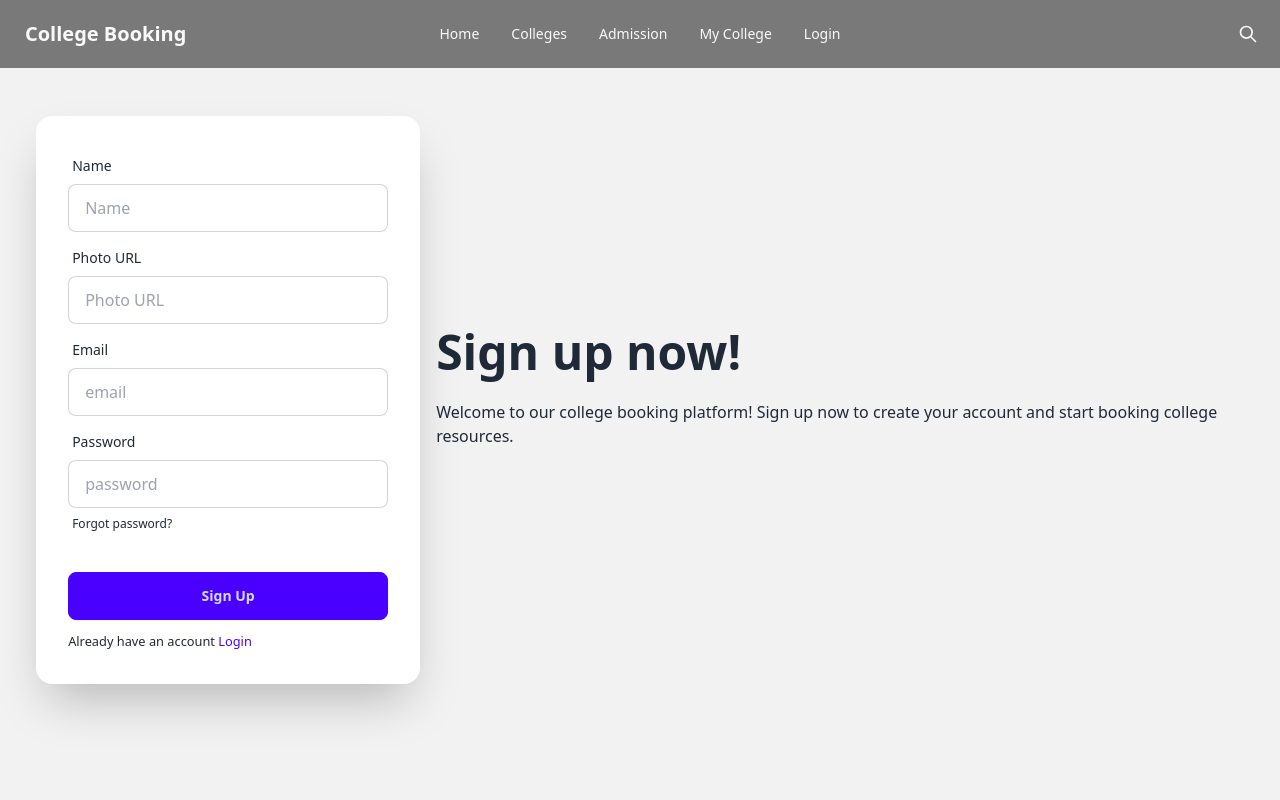
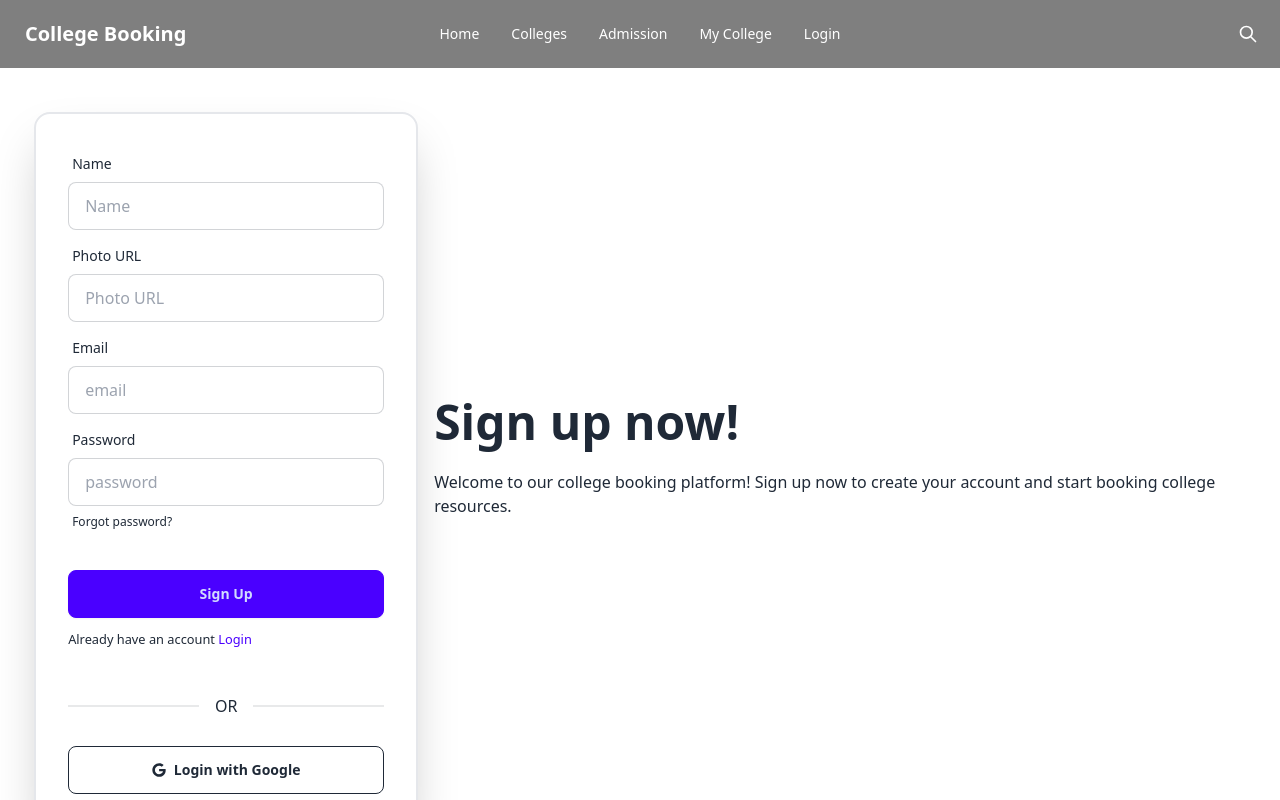
Before and after one commit to mosheurpau/College-booking-client, a React (Vite) app: page /signUp in a window 1280 px wide. Shown: the top 800 px of the page. Built offline with nearby package versions, Linux system fonts and the light colour scheme; no server answers.

Commit message:
added google login and insart user info to database

```diff
--- a/package.json
+++ b/package.json
@@ -22,6 +22,7 @@
     "react-dom": "^18.2.0",
     "react-helmet-async": "^2.0.4",
     "react-hook-form": "^7.51.3",
+    "react-icons": "^5.1.0",
     "react-responsive-carousel": "^3.2.23",
     "react-router-dom": "^6.22.3",
     "react-simple-captcha": "^9.3.1",
--- a/src/Shared/AddReview/AddReview.jsx
+++ b/src/Shared/AddReview/AddReview.jsx
@@ -2,6 +2,7 @@ import Swal from "sweetalert2";
 import { useState } from "react";
 import { useForm } from "react-hook-form";
 import Loading from "../Loading/Loading";
+import { useNavigate } from "react-router-dom";
 
 const AddReview = () => {
   const {
@@ -10,6 +11,7 @@ const AddReview = () => {
     handleSubmit,
     reset,
   } = useForm();
+  const navigate = useNavigate();
 
   const [isLoading, setIsLoading] = useState(false); // State to track loading
 
@@ -54,6 +56,7 @@ const AddReview = () => {
                   text: "Review added successfully",
                 }).then(() => {
                   reset();
+                  navigate("/");
                 });
               } else {
                 Swal.fire({
--- a/src/Shared/NavBar/NavBar.jsx
+++ b/src/Shared/NavBar/NavBar.jsx
@@ -68,7 +68,7 @@ const NavBar = () => {
   );
   return (
     <>
-      <div className="navbar max-w-screen-xl fixed top-0 z-10 opacity-50 bg-black text-white">
+      <div className="navbar max-w-screen-xl fixed top-0 opacity-50 bg-black text-white z-50">
         <div className="navbar-start">
           <div className="dropdown">
             <div tabIndex={0} role="button" className="btn btn-ghost lg:hidden">
--- /dev/null
+++ b/src/components/SocialLogin/SocialLogin.jsx
@@ -0,0 +1,52 @@
+import { useContext } from "react";
+import { FaGoogle } from "react-icons/fa";
+import { AuthContext } from "../../providers/AuthProvider";
+import useAxiosPublic from "../../pages/hooks/useAxiosPublic";
+import Swal from "sweetalert2";
+import { useLocation, useNavigate } from "react-router-dom";
+const SocialLogin = () => {
+  const navigate = useNavigate();
+  const location = useLocation();
+  const from = location.state?.from?.pathname || "/";
+
+  const { googleSignIn } = useContext(AuthContext);
+  const axiosPublic = useAxiosPublic();
+  const handleGoogleSignIn = () => {
+    googleSignIn().then((result) => {
+      console.log(result.user);
+      const userInfo = {
+        name: result.user?.displayName,
+        email: result.user?.email,
+        img: result.user?.photoURL,
+      };
+
+      axiosPublic.post("/users", userInfo).then((res) => {
+        console.log(res.data);
+        navigate(from, { replace: true });
+        Swal.fire({
+          position: "top-end",
+          icon: "success",
+          title: "Login with Google successfully.",
+          showConfirmButton: false,
+          timer: 1500,
+        });
+      });
+    });
+  };
+
+  return (
+    <div>
+      <div className="divider">OR</div>
+      <div className="my-8">
+        <button
+          className="btn btn-block btn-outline"
+          onClick={handleGoogleSignIn}
+        >
+          <FaGoogle></FaGoogle> Login with Google
+        </button>
+      </div>
+    </div>
+  );
+};
+
+export default SocialLogin;
--- a/src/pages/Login/Login.jsx
+++ b/src/pages/Login/Login.jsx
@@ -8,6 +8,7 @@ import { AuthContext } from "../../providers/AuthProvider";
 import { Link, useLocation, useNavigate } from "react-router-dom";
 import Swal from "sweetalert2";
 import { Helmet } from "react-helmet-async";
+import SocialLogin from "../../components/SocialLogin/SocialLogin";
 
 const Login = () => {
   const [disabled, setDisabled] = useState(true);
@@ -53,21 +54,21 @@ const Login = () => {
   };
 
   return (
-    <>
+    <section className="mt-20 mb-4">
       <Helmet>
         <title>College Booking | Login</title>
       </Helmet>
 
-      <div className="hero min-h-screen bg-base-200">
+      <div className="hero">
         <div className="hero-content flex-col md:flex-row-reverse">
-          <div className="text-center md:w-1/2 lg:text-left">
+          <div className="text-center w-full md:w-1/2 lg:text-left">
             <h1 className="text-5xl font-bold">Login now!</h1>
             <p className="py-6">
               Welcome to our college booking platform! Please login to access
               your account.
             </p>
           </div>
-          <div className="card md:w-1/2 max-w-sm shadow-2xl bg-base-100">
+          <div className="card md:w-1/2 w-full shadow-2xl border-2">
             <form onSubmit={handleLogin} className="card-body">
               <div className="form-control">
                 <label className="label">
@@ -127,10 +128,13 @@ const Login = () => {
                 </p>
               </div>
             </form>
+            <div className="mx-8">
+              <SocialLogin></SocialLogin>
+            </div>
           </div>
         </div>
       </div>
-    </>
+    </section>
   );
 };
 
--- a/src/pages/MyCollege/MyCollege.jsx
+++ b/src/pages/MyCollege/MyCollege.jsx
@@ -48,7 +48,7 @@ const MyCollege = () => {
                 </td>
                 <td className="text-center py-4">
                   <div className="max-w-sm mx-auto">
-                    <div className="card card-compact bg-base-100 shadow-xl">
+                    <div className="card w-96 card-compact bg-base-100 shadow-xl border-2">
                       <div className="hero">
                         <div className="hero-content">
                           <figure>
--- a/src/pages/SignUp/SignUp.jsx
+++ b/src/pages/SignUp/SignUp.jsx
@@ -5,6 +5,7 @@ import { Link, useNavigate } from "react-router-dom";
 import Swal from "sweetalert2";
 import { Helmet } from "react-helmet-async";
 import useAxiosPublic from "../hooks/useAxiosPublic";
+import SocialLogin from "../../components/SocialLogin/SocialLogin";
 
 const SignUp = () => {
   const axiosPublic = useAxiosPublic();
@@ -62,11 +63,11 @@ const SignUp = () => {
   };
 
   return (
-    <>
+    <section className="mt-24 mb-8">
       <Helmet>
         <title>College Booking | Sign Up</title>
       </Helmet>
-      <div className="hero min-h-screen bg-base-200">
+      <div className="hero">
         <div className="hero-content flex-col lg:flex-row-reverse mx-auto">
           <div className="text-center lg:text-left">
             <h1 className="text-5xl font-bold">Sign up now!</h1>
@@ -75,7 +76,7 @@ const SignUp = () => {
               your account and start booking college resources.
             </p>
           </div>
-          <div className="card flex-shrink-0 w-full max-w-sm shadow-2xl bg-base-100">
+          <div className="card flex-shrink-0 w-full max-w-sm shadow-2xl bg-base-100 border-2">
             <form onSubmit={handleSubmit(onSubmit)} className="card-body">
               <div className="form-control">
                 <label className="label">
@@ -178,10 +179,13 @@ const SignUp = () => {
                 </p>
               </div>
             </form>
+            <div className="mx-8">
+              <SocialLogin></SocialLogin>
+            </div>
           </div>
         </div>
       </div>
-    </>
+    </section>
   );
 };
 
--- a/src/providers/AuthProvider.jsx
+++ b/src/providers/AuthProvider.jsx
@@ -5,16 +5,19 @@ import {
   onAuthStateChanged,
   sendPasswordResetEmail,
   signInWithEmailAndPassword,
+  signInWithPopup,
   signOut,
   updateProfile,
 } from "firebase/auth";
 import { app } from "../firebase/firebase.config";
+import { GoogleAuthProvider } from "firebase/auth";
 
 export const AuthContext = createContext(null);
 const auth = getAuth(app);
 const AuthProvider = ({ children }) => {
   const [user, setUser] = useState(null);
   const [loading, setLoading] = useState(true);
+  const googleProvider = new GoogleAuthProvider();
   const createUser = (email, password) => {
     setLoading(true);
     return createUserWithEmailAndPassword(auth, email, password);
@@ -27,6 +30,11 @@ const AuthProvider = ({ children }) => {
   const logOut = () => {
     setLoading(true);
     return signOut(auth);
+  };
+
+  const googleSignIn = () => {
+    setLoading(true);
+    return signInWithPopup(auth, googleProvider);
   };
 
   const resetPass = (email) => {
@@ -56,6 +64,7 @@ const AuthProvider = ({ children }) => {
     loading,
     createUser,
     signIn,
+    googleSignIn,
     logOut,
     resetPass,
     updateUserProfile,
```
Also changed, not shown: 1 other file (tests, documents, lock files or other folders).
